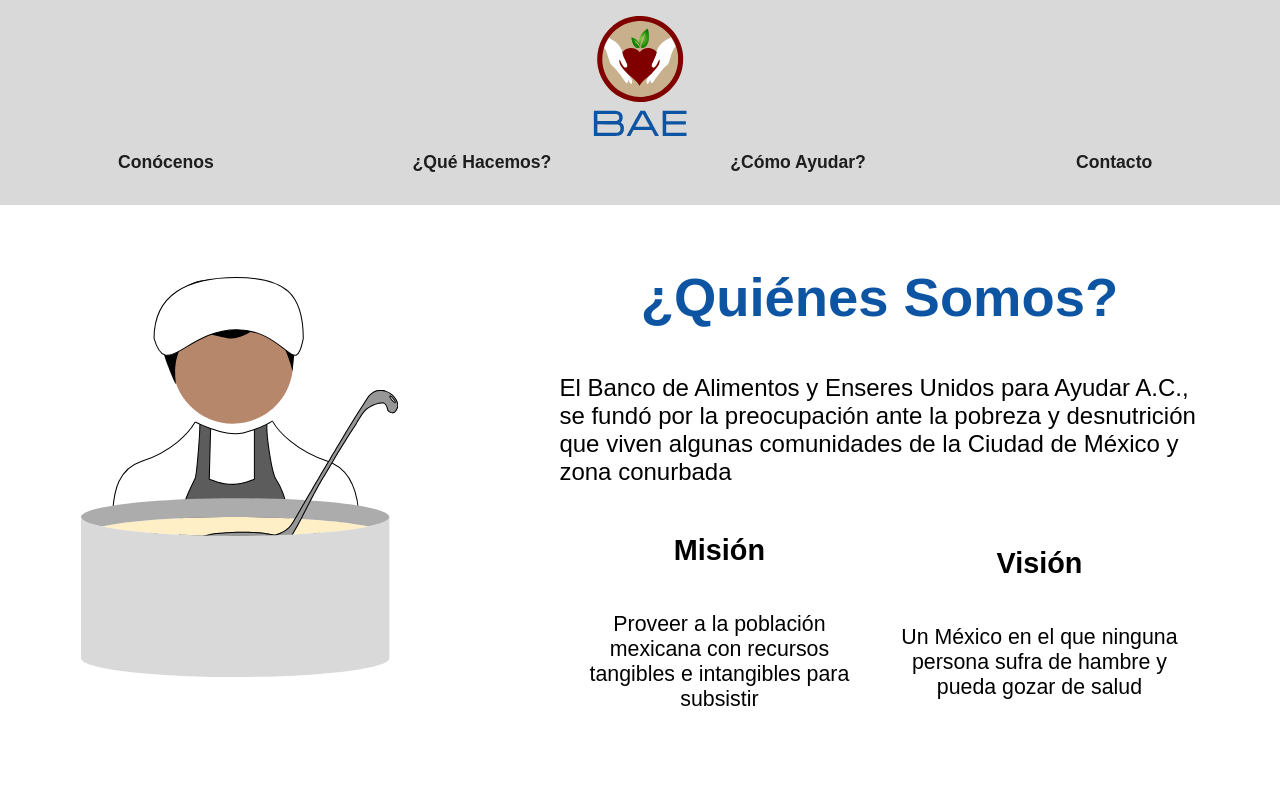
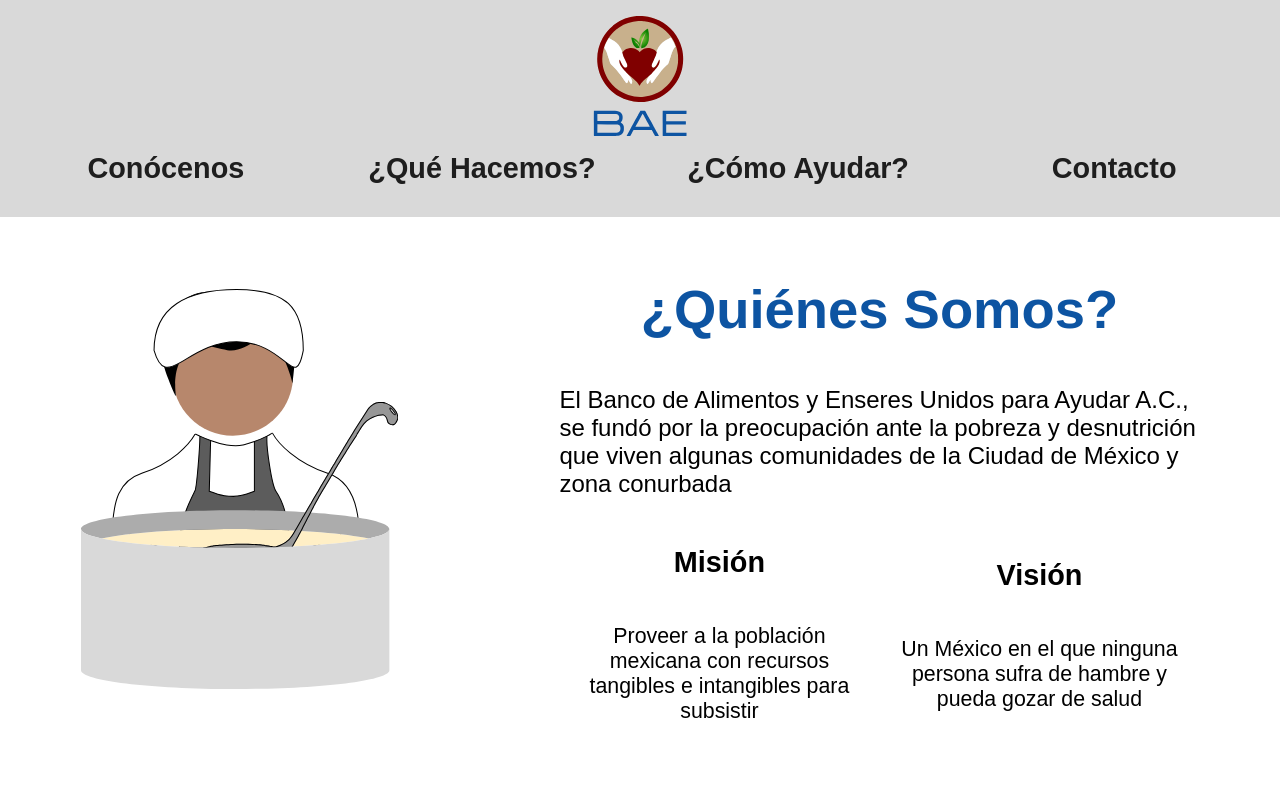
Before and after one commit to JoaquinBadillo/H1004S, a plain HTML site: page index.html in a window 1280 px wide. Shown: the top 792 px of the page. Drawn offline with Linux system fonts and the light colour scheme.

Commit message:
Make navbar fonts bigger

```diff
--- a/styles.css
+++ b/styles.css
@@ -29,7 +29,7 @@ nav li {
 nav a {
     text-decoration: none;
     color: #1E1E1E;
-    font-size: calc(30% + 1vw);
+    font-size: calc(100% + 1vw);
 }
 
 nav a:hover {
```
